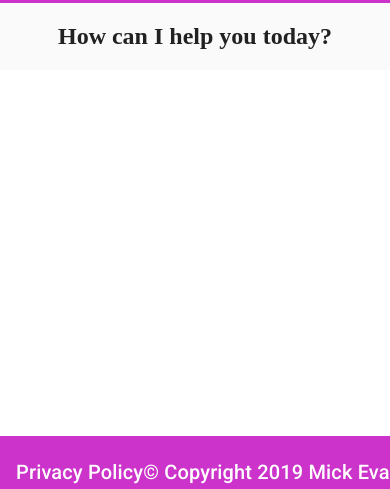
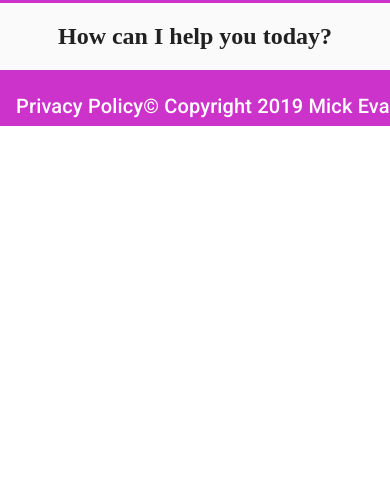
Before and after one commit to codemastermick/devPortfolio, an Angular app: page /home in a window 390 px wide. Shown: the part 352-841 px from the top of the page. Built offline with nearby package versions, Linux system fonts and the light colour scheme.

Commit message:
fix(footer): footer now displays over content
fixes issue where small screens do not see the footer

```diff
--- a/src/app/app.component.html
+++ b/src/app/app.component.html
@@ -3,7 +3,7 @@
     <div fxLayout fxLayoutAlign="space-between center" class="logoHolder">
       &nbsp;
       <img
-        src="../assets/img/logo.webp"
+        src="../assets/logo.webp"
         alt="Site logo"
         class="logo"
       />
--- a/src/app/app.component.scss
+++ b/src/app/app.component.scss
@@ -6,11 +6,11 @@ h1 {
   font-size: 2.5em;
 }
 
-// mat-sidenav-container,
-// mat-sidenav-content,
-// mat-sidenav {
-//   height: 100vh;
-// }
+mat-sidenav-container,
+mat-sidenav-content,
+mat-sidenav {
+  height: 80%;
+}
 
 mat-sidenav {
   width: 250px;
--- a/src/app/navigation/footer/footer.component.scss
+++ b/src/app/navigation/footer/footer.component.scss
@@ -1,8 +1,9 @@
 .footContainer{
   display: flex;
-  position: absolute;
+  position: sticky;
   bottom: 0;
   width: 100%;
+  z-index: 1;
 }
 
 a{
```
